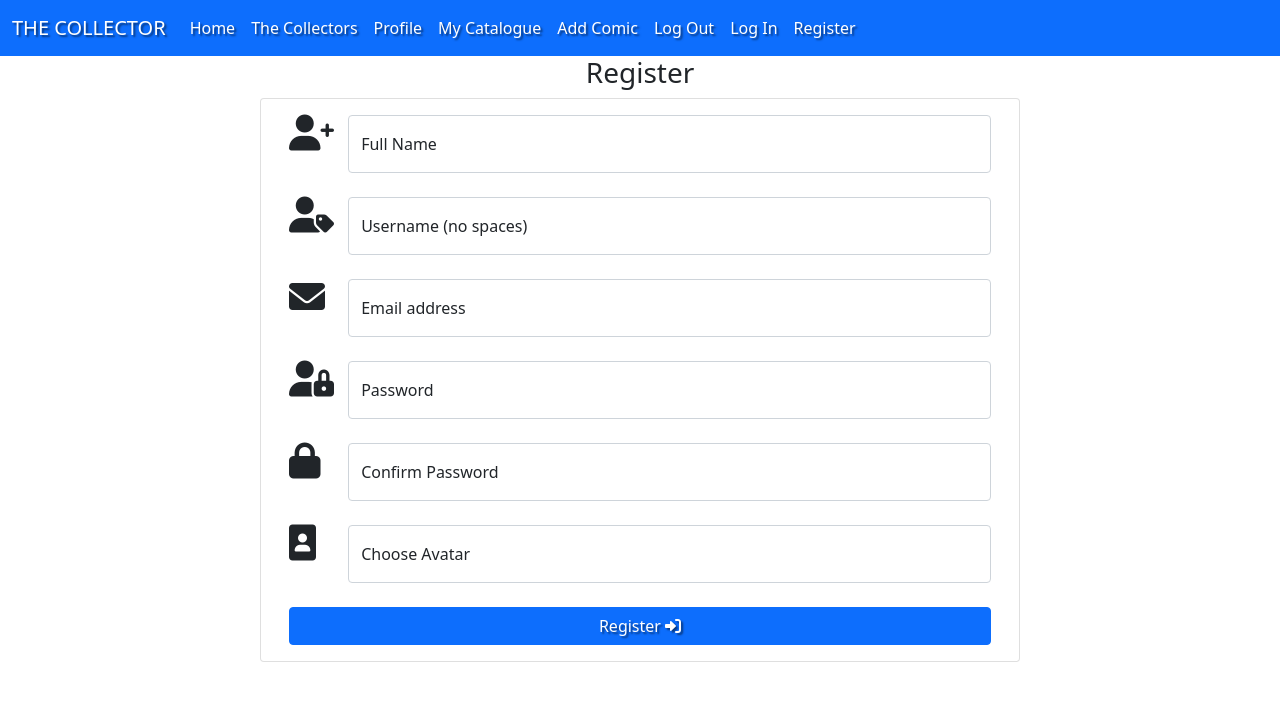
After one commit to CarlaBuongiorno/The-Collector, a Flask app: page /register in a window 1280 px wide. The commit adds this page. Shown: the top 701 px of the page. Run offline with Flask 2, Linux system fonts and the light colour scheme; some libraries are stand-ins or nearby versions.

Commit message:
Add Register template

```diff
--- a/app.py
+++ b/app.py
@@ -4,6 +4,7 @@ from flask import (
     redirect, request, session, url_for)
 from flask_pymongo import PyMongo
 from bson.objectid import ObjectId
+from werkzeug.security import generate_password_hash, check_password_hash
 if os.path.exists("env.py"):
     import env
 
@@ -24,6 +25,11 @@ def get_comics():
     return render_template("comics.html", comics=comics)
 
 
+@app.route("/register", methods=["GET", "POST"])
+def register():
+    return render_template("register.html")
+
+
 if __name__ == "__main__":
     app.run(host=os.environ.get("IP"),
             port=int(os.environ.get("PORT")),
--- a/static/css/style.css
+++ b/static/css/style.css
@@ -2,3 +2,8 @@
 .text-shadow {
     text-shadow: 2px 2px 2px rgba(0, 0, 0, 0.5);
 }
+
+/* Forms */
+form i.fields {
+    font-size: 2.25rem;
+}
--- a/templates/base.html
+++ b/templates/base.html
@@ -50,7 +50,7 @@
                             <a class="nav-link text-white" href="#">Log In</a>
                         </li>
                         <li class="nav-item">
-                            <a class="nav-link text-white" href="#">Register</a>
+                            <a class="nav-link text-white" href="{{ url_for('register')}}">Register</a>
                         </li>
                     </ul>
                 </div>
--- /dev/null
+++ b/templates/register.html
@@ -0,0 +1,88 @@
+{% extends "base.html" %}
+{% block content %}
+
+<h3 class="text-center">Register</h3>
+
+<div class="container">
+    <div class="row">
+        <form class="card col-12 col-md-8 offset-md-2" method="POST" action="{{ url_for('register') }}">
+            <div class="card-body">
+                <div class="row g-2">
+                    <!-- full name -->
+                    <div class="col-md-1">
+                        <i class="fas fa-user-plus col-md fields"></i>
+                    </div>
+                    <div class="col-md-10 offset-md-1 col-lg-11 offset-lg-0">
+                        <div class="form-floating mb-3">
+                            <input type="text" name="fullname" class="form-control col-md-8" id="floatingInput"
+                                placeholder="Full Name">
+                            <label for="name">Full Name</label>
+                        </div>
+                    </div>
+                    <!-- username -->
+                    <div class="col-md-1">
+                        <i class="fas fa-user-tag col-md fields"></i>
+                    </div>
+                    <div class="col-md-10 offset-md-1 col-lg-11 offset-lg-0">
+                        <div class="form-floating mb-3">
+                            <input type="text" name="username" class="form-control" id="floatingInput"
+                                placeholder="Username">
+                            <label for="name">Username (no spaces)</label>
+                        </div>
+                    </div>
+                    <!-- email -->
+                    <div class="col-md-1">
+                        <i class="fas fa-envelope col-md fields"></i>
+                    </div>
+                    <div class="col-md-10 offset-md-1 col-lg-11 offset-lg-0">
+                        <div class="form-floating mb-3">
+                            <input type="email" name="email" class="form-control" id="floatingInput"
+                                placeholder="name@example.com">
+                            <label for="email">Email address</label>
+                        </div>
+                    </div>
+                    <!-- password -->
+                    <div class="col-md-1">
+                        <i class="fas fa-user-lock col-md fields"></i>
+                    </div>
+                    <div class="col-md-10 offset-md-1 col-lg-11 offset-lg-0">
+                        <div class="form-floating mb-3">
+                            <input type="password" name="password" class="form-control" id="floatingPassword"
+                                placeholder="Password">
+                            <label for="password">Password</label>
+                        </div>
+                    </div>
+                    <!-- confirm password -->
+                    <div class="col-md-1">
+                        <i class="fas fa-lock col-md fields"></i>
+                    </div>
+                    <div class="col-md-10 offset-md-1 col-lg-11 offset-lg-0">
+                        <div class="form-floating mb-3">
+                            <input type="password" name="confirm-password" class="form-control" id="floatingPassword"
+                                placeholder="Confirm Password">
+                            <label for="confirm-password">Confirm Password</label>
+                        </div>
+                    </div>
+                    <!-- choose avatar -->
+                    <div class="col-md-1">
+                        <i class="fas fa-portrait col-md fields"></i>
+                    </div>
+                    <div class="col-md-10 offset-md-1 col-lg-11 offset-lg-0">
+                        <div class="form-floating mb-3">
+                            <input type="number" name="avatar-no" class="form-control" id="floatingInput"
+                                placeholder="Avatar Number">
+                            <label for="avatar-no">Choose Avatar</label>
+                        </div>
+                    </div>
+                    <!-- register -->
+                    <div class="d-grid gap-2">
+                        <button class="btn btn-primary text-shadow" type="submit">
+                            Register <i class="fas fa-sign-in-alt"></i>
+                        </button>
+                    </div>
+                </div>
+        </form>
+    </div>
+</div>
+
+{% endblock %}
```
